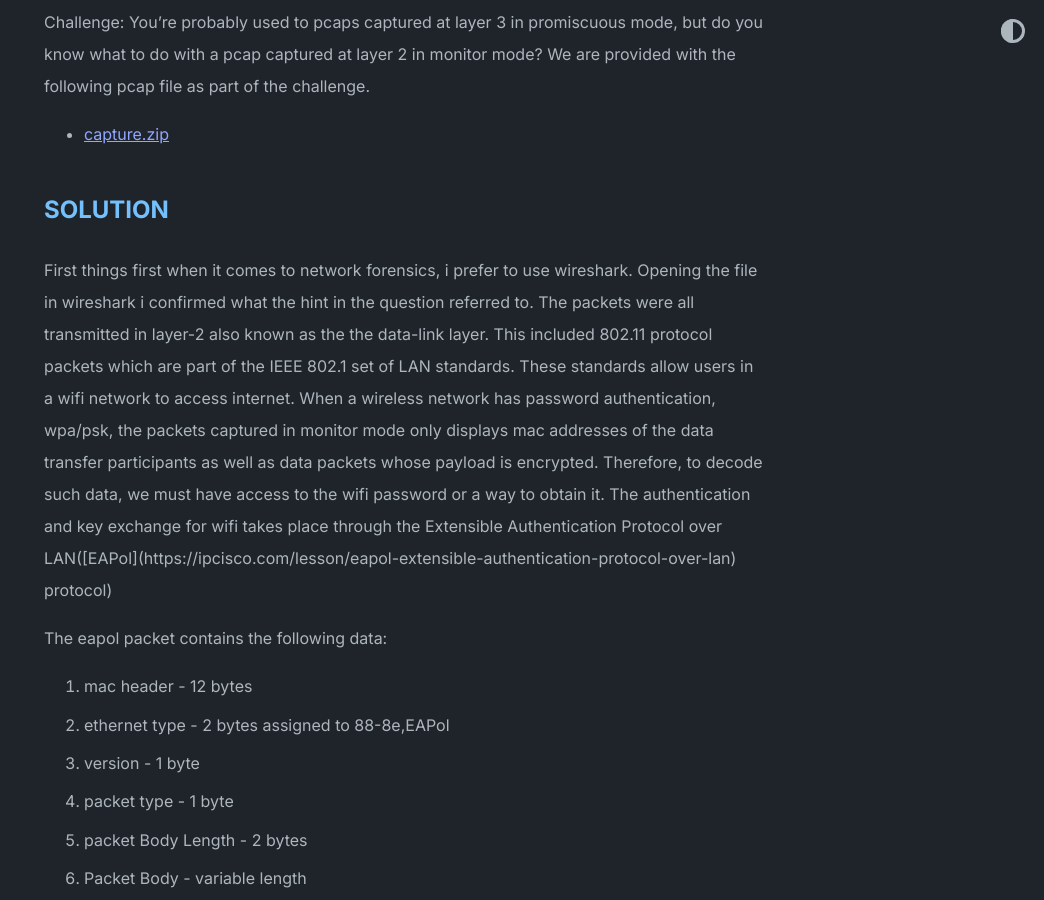
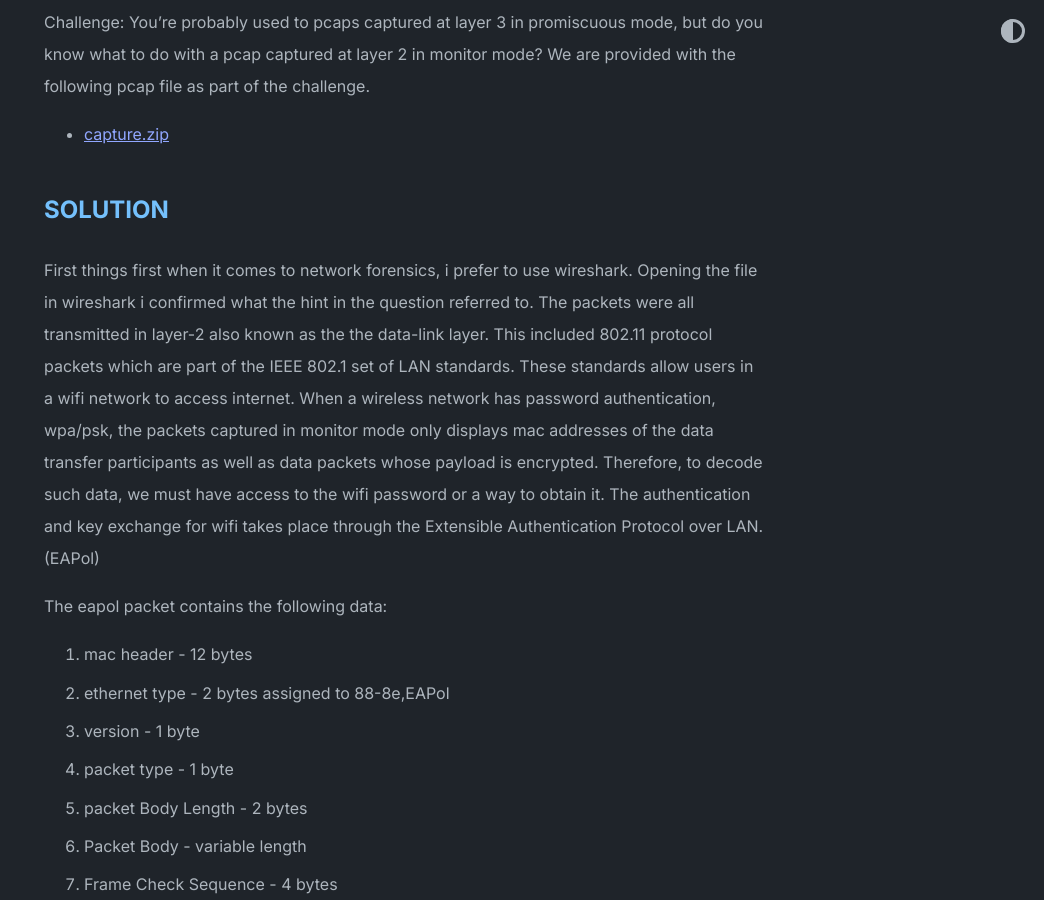
Before and after one commit to mystickev/mystickev.github.io, a Jekyll site: the page built from _posts/2023-01-09-wi-the-fi.md, in a window 1280 px wide and 900 px high, scrolled down 986 px. Shown: the whole window, without its empty margins (236-1280 px from the left). Built offline with Jekyll 4.4.1, drawn with Linux system fonts in a browser that asks for light colours; some of the changed text lies outside the part shown.

Commit message:
Update 2023-01-09-wi-the-fi.md

```diff
--- a/_posts/2023-01-09-wi-the-fi.md
+++ b/_posts/2023-01-09-wi-the-fi.md
@@ -31,7 +31,8 @@ We are provided with the following pcap file as part of the challenge.
 ## SOLUTION
 <p>First things first when it comes to network forensics, i prefer to use wireshark. Opening the file in wireshark i confirmed what the hint in the question referred to. The packets were all transmitted in layer-2 also known as the the data-link layer. This included 802.11 protocol packets which are part of the IEEE 802.1 set of LAN standards. These standards allow users in a wifi network to access internet.
 When a wireless network has password authentication, wpa/psk, the packets captured in monitor mode only displays mac addresses of the data transfer participants as well as data packets whose payload is encrypted. Therefore, to decode such data, we must have access to the wifi password or a way to obtain it.
-The authentication and key exchange for wifi takes place through the Extensible Authentication Protocol over LAN([EAPol](https://ipcisco.com/lesson/eapol-extensible-authentication-protocol-over-lan) protocol) </p>
+The authentication and key exchange for wifi takes place through the Extensible Authentication Protocol over LAN.(EAPol)
+</p>
 
 <p>The eapol packet contains the following data:
 
```
Also changed, not shown: other parts of _posts/2023-01-09-wi-the-fi.md (+4 -0 lines).
